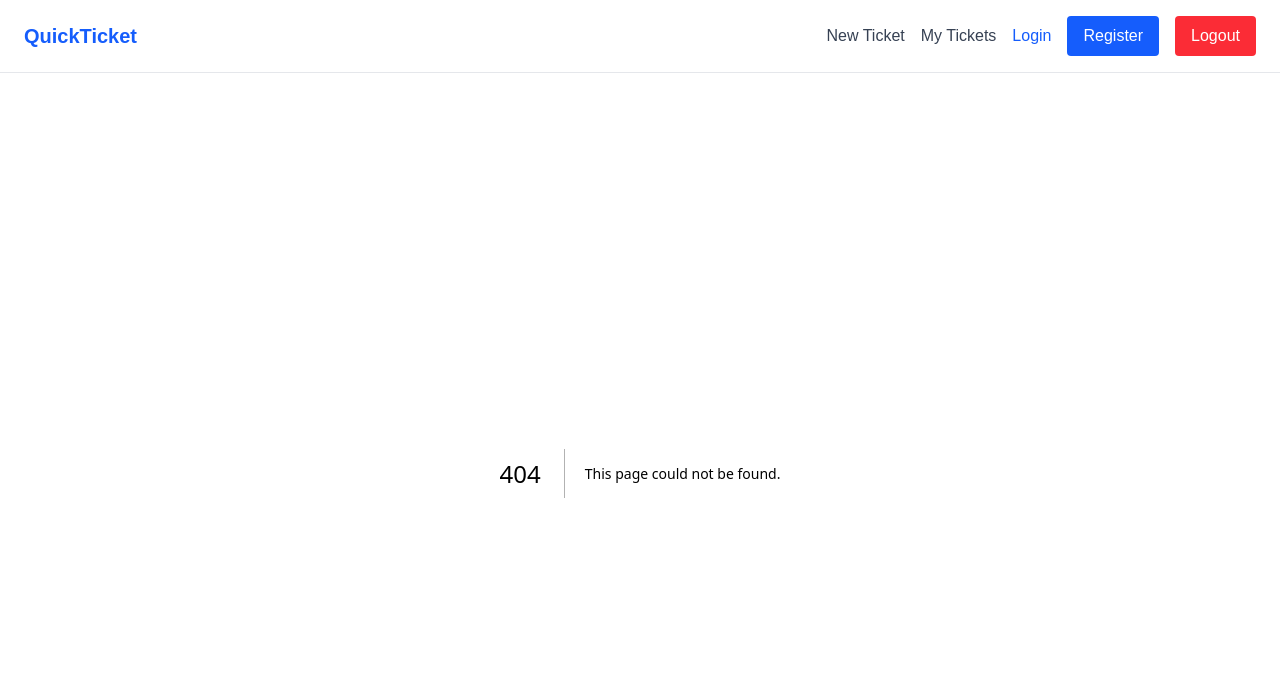
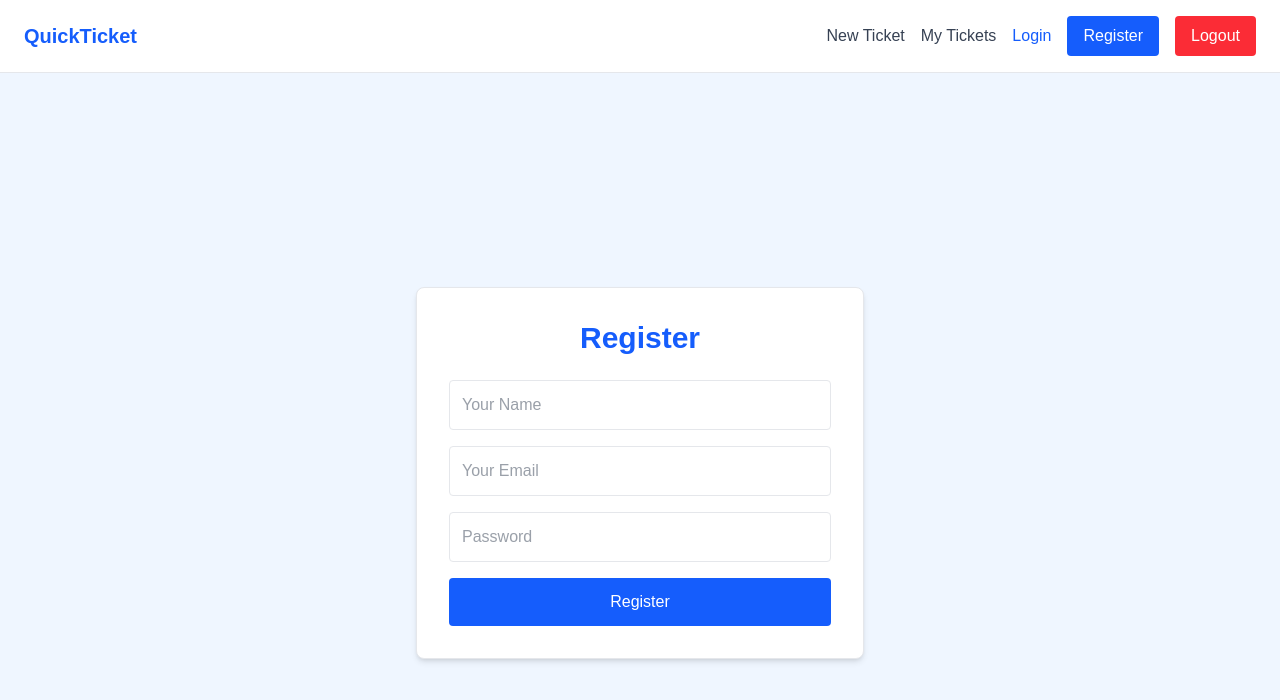
Before and after one commit to ingaSiu/ticketing-system-nextjs, a Next.js app: page /register in a window 1280 px wide. Before the commit this address had no page. Shown: the top 700 px of the page. Built offline with nearby package versions, Linux system fonts and the light colour scheme; no server answers.

Commit message:
add registration page component

```diff
--- /dev/null
+++ b/src/app/(auth)/register/page.tsx
@@ -0,0 +1,74 @@
+'use client';
+
+import { useActionState, useEffect } from 'react';
+
+import { registerUser } from '@/actions/auth.actions';
+import { toast } from 'sonner';
+import { useRouter } from 'next/navigation';
+
+const RegisterPage = () => {
+  const router = useRouter();
+
+  const initialState = {
+    success: false,
+    message: '',
+  };
+
+  const [state, formAction] = useActionState(registerUser, initialState);
+
+  useEffect(() => {
+    if (state.success) {
+      toast.success('Registration successful!');
+      router.push('/tickets');
+      router.refresh();
+    } else if (state.message) {
+      toast.error(state.message);
+    }
+  }, [state, router]);
+
+  return (
+    <div className="min-h-screen flex items-center justify-center bg-blue-50 px-4">
+      <div className="w-full max-w-md bg-white shadow-md rounded-lg p-8 border border-gray-200">
+        <h1 className="text-3xl font-bold mb-6 text-center text-blue-600">Register</h1>
+
+        <form action={formAction} className="space-y-4 text-gray-700">
+          <input
+            className="w-full border border-gray-200 p-3 rounded focus:outline-none focus:ring-2 focus:ring-blue-400"
+            type="text"
+            name="name"
+            placeholder="Your Name"
+            autoComplete="name"
+            required
+          />
+
+          <input
+            className="w-full border border-gray-200 p-3 rounded focus:outline-none focus:ring-2 focus:ring-blue-400"
+            type="email"
+            name="email"
+            placeholder="Your Email"
+            autoComplete="email"
+            required
+          />
+
+          <input
+            className="w-full border border-gray-200 p-3 rounded focus:outline-none focus:ring-2 focus:ring-blue-400"
+            type="password"
+            name="password"
+            placeholder="Password"
+            autoComplete="new-password"
+            required
+          />
+
+          <button
+            className="w-full bg-blue-600 text-white p-3 rounded hover:bg-blue-700 transition disabled:opacity-50"
+            type="submit"
+          >
+            Register
+          </button>
+        </form>
+      </div>
+    </div>
+  );
+};
+
+export default RegisterPage;
```
